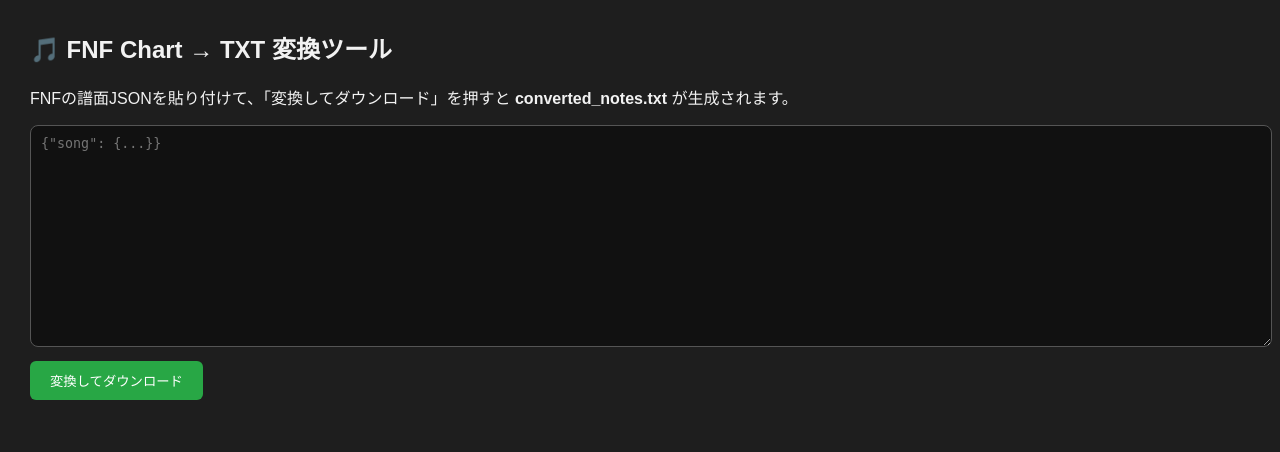
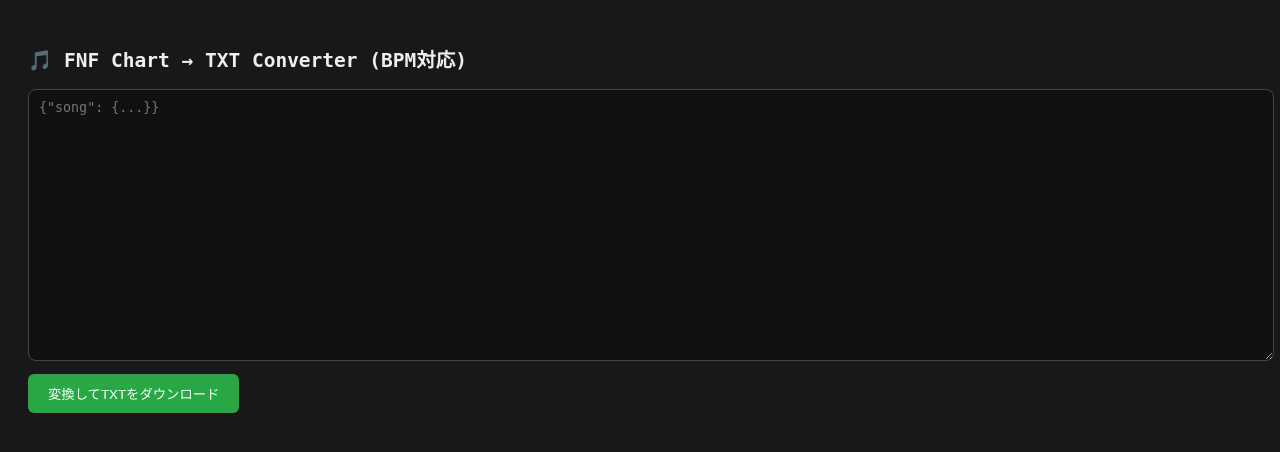
Before and after one commit to Ryouse1/Fnf-note-converter, a Flask app: page / in a window 1280 px wide. Shown: the top 452 px of the page. Run offline with Flask 3, Linux system fonts and the light colour scheme.

Commit message:
Update index.html

```diff
--- a/templates/index.html
+++ b/templates/index.html
@@ -1,21 +1,22 @@
 <!DOCTYPE html>
 <html>
 <head>
-    <title>FNF Chart to TXT Converter</title>
+    <title>FNF Chart → TXT Converter (BPM対応)</title>
     <style>
-        body { font-family: sans-serif; margin: 30px; background: #1e1e1e; color: #f2f2f2; }
-        textarea { width: 100%; height: 200px; font-family: monospace; background: #111; color: #0f0; padding: 10px; border: 1px solid #555; border-radius: 8px; }
+        body { font-family: monospace; background: #181818; color: #eee; padding: 20px; }
+        textarea { width: 100%; height: 250px; background: #111; color: #0f0; border: 1px solid #444; padding: 10px; border-radius: 8px; }
         button { background: #28a745; color: white; border: none; padding: 10px 20px; border-radius: 6px; margin-top: 10px; cursor: pointer; }
         button:hover { background: #218838; }
-        pre { background: #111; color: #0f0; padding: 10px; border-radius: 8px; }
     </style>
 </head>
 <body>
-    <h2>🎵 FNF Chart → TXT 変換ツール</h2>
-    <p>FNFの譜面JSONを貼り付けて、「変換してダウンロード」を押すと <b>converted_notes.txt</b> が生成されます。</p>
+    <h2>🎵 FNF Chart → TXT Converter (BPM対応)</h2>
     <form method="POST">
         <textarea name="chart" placeholder='{"song": {...}}'></textarea><br>
-        <button type="submit">変換してダウンロード</button>
+        <button type="submit">変換してTXTをダウンロード</button>
     </form>
+    {% if result %}
+        <p>{{ result }}</p>
+    {% endif %}
 </body>
 </html>
```
